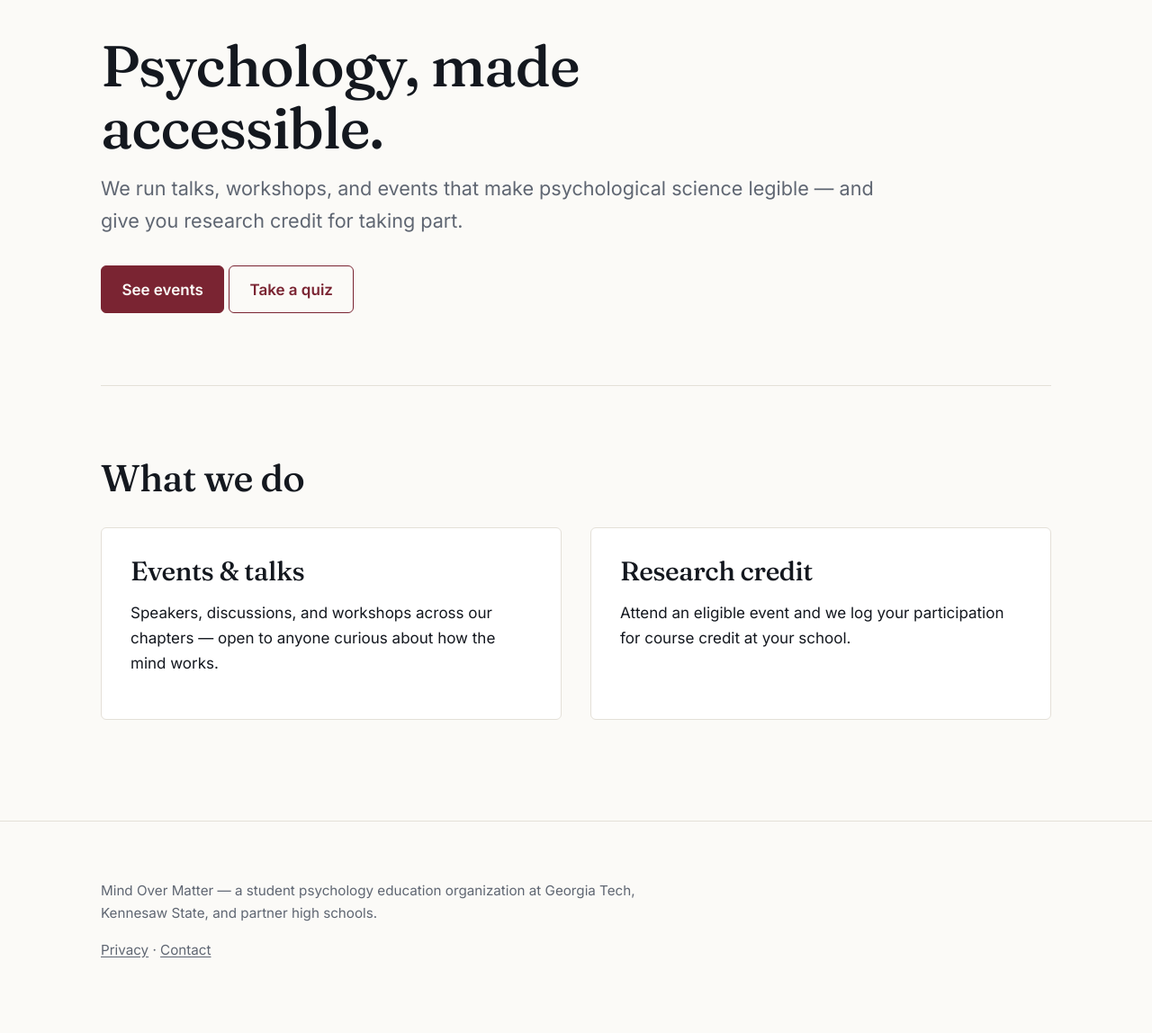
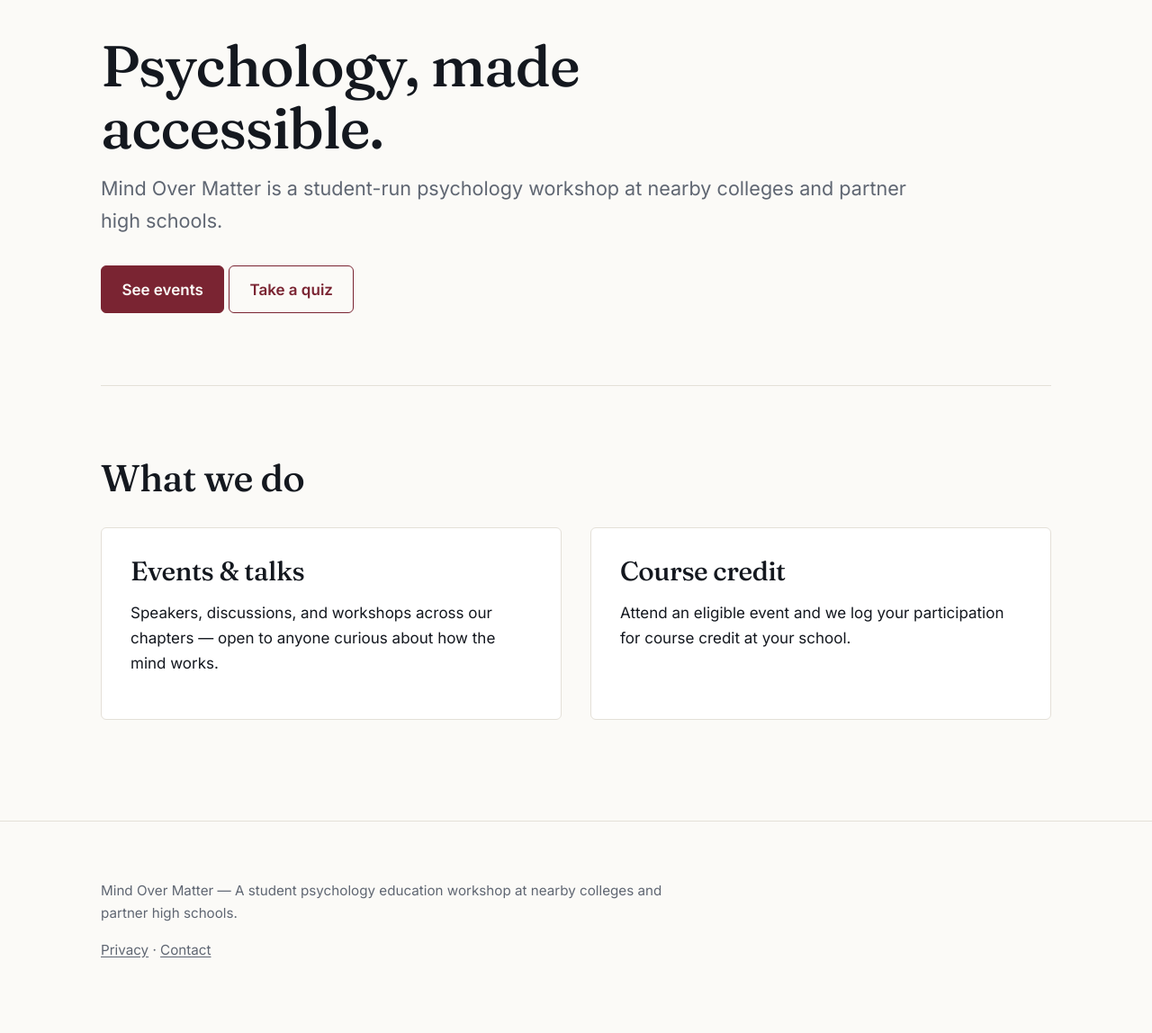
Before and after one commit to thekingsbs/mindovermatter, a Django app: page / in a window 1280 px wide. Shown: the part 140-1288 px from the top of the page at 90% size. Run offline with Django 5.2, Linux system fonts and the light colour scheme; data that the repository does not hold is empty.

Commit message:
fixed stuff again

```diff
--- a/templates/components/footer.html
+++ b/templates/components/footer.html
@@ -1,7 +1,7 @@
 <footer class="footer">
   <div class="shell">
-    <p>Mind Over Matter — a student psychology education organization at
-       Georgia Tech, Kennesaw State, and partner high schools.</p>
+    <p>Mind Over Matter — A student psychology education workshop at
+      nearby colleges and partner high schools.</p>
     <p><a href="{% url 'privacy' %}">Privacy</a> · <a href="{% url 'contact' %}">Contact</a></p>
   </div>
 </footer>
--- a/templates/pages/home.html
+++ b/templates/pages/home.html
@@ -2,8 +2,7 @@
 {% block content %}
 <section class="hero">
   <h1>Psychology, made accessible.</h1>
-  <p class="lede">We run talks, workshops, and events that make psychological
-    science legible — and give you research credit for taking part.</p>
+  <p class="lede">Mind Over Matter is a student-run psychology workshop at nearby colleges and partner high schools.</p>
   {% if next_event %}
   <div class="hero__next">
     <p class="muted" style="margin:0">Next up</p>
@@ -29,7 +28,7 @@
         anyone curious about how the mind works.</p>
     </div>
     <div class="card">
-      <h3>Research credit</h3>
+      <h3>Course credit</h3>
       <p>Attend an eligible event and we log your participation
         for course credit at your school.</p>
     </div>
--- a/templates/pages/resources.html
+++ b/templates/pages/resources.html
@@ -8,8 +8,8 @@
     <h2>Starting points</h2>
   </div>
   <ul>
-    <li>Feedback survey: https://docs.google.com/forms/d/1F-cRsMgoATrqgoOFkhsunCpT-O8x-Y3u29a7dAqlGiA/edit?ts=6a74c7d3
-    </li>
+    <link>Feedback survey: https://docs.google.com/forms/d/1F-cRsMgoATrqgoOFkhsunCpT-O8x-Y3u29a7dAqlGiA/edit?ts=6a74c7d3
+    </link>
   </ul>
 </div>
 {% endblock %}
```
